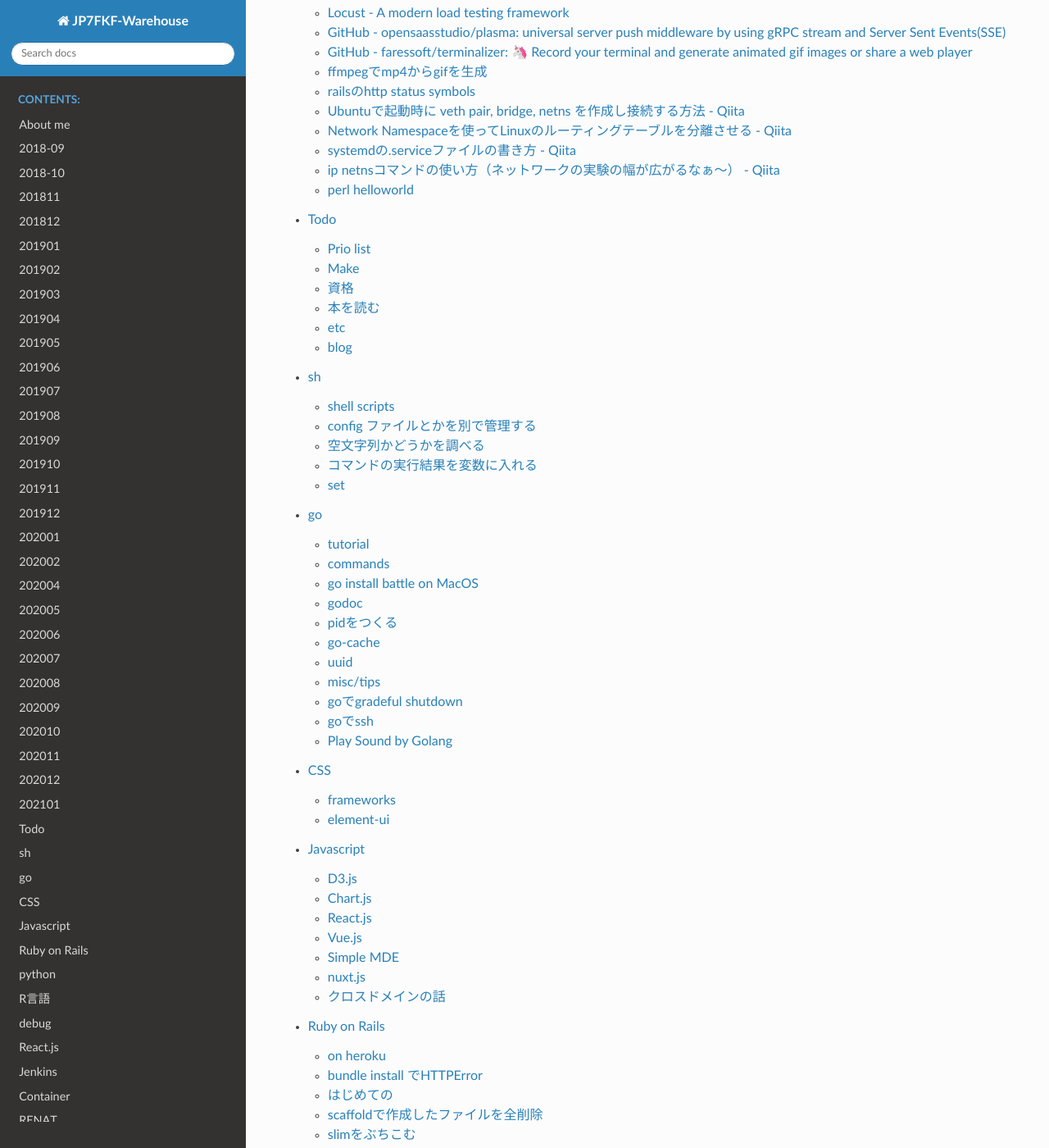
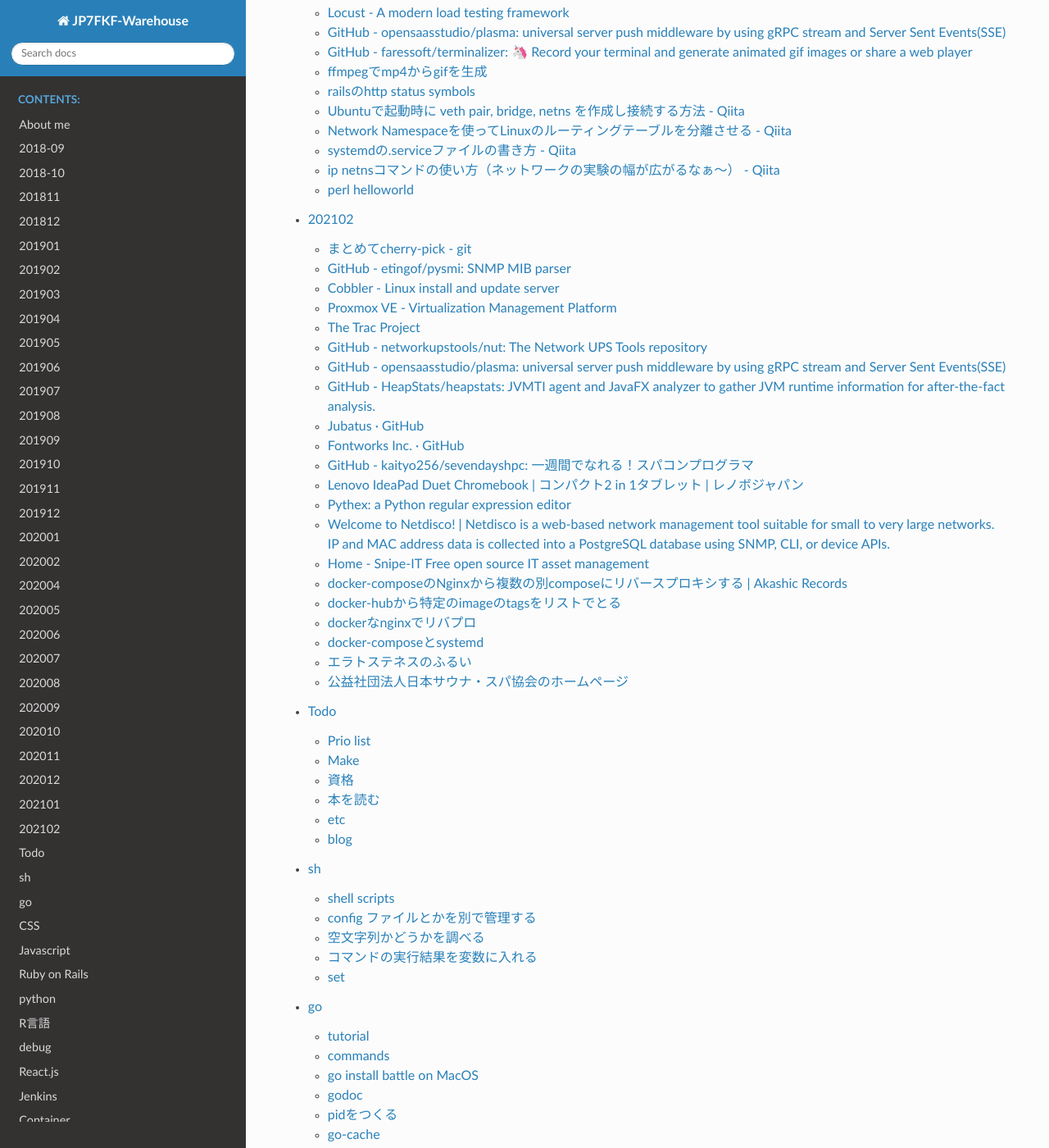
Before and after one commit to jp7fkf/JP7FKF-Warehouse, a Sphinx documentation site: the page built from source/index.rst, in a window 1280 px wide and 1400 px high, scrolled down 17886 px. Shown: the whole window at 82% size. Built offline with Sphinx 7.4.7 and the Read the Docs theme 2.0.0, drawn with Linux system fonts in a browser that asks for light colours.

Commit message:
2021-03-07 22:44:36 JST

````diff
--- a/source/_static/html/index.html
+++ b/source/_static/html/index.html
@@ -99,6 +99,7 @@
 <li>2020/02  危険物取扱者 乙種第4類 Pass(法令80%, 物理・化学100%, 性質・消火90%)
 <li>2020/04  危険物取扱者 乙種第4類 免状交付
 <li>2020/12  データベーススペシャリスト</li>
+<li>2021/02  潜水士試験　合格</li>
 <li>TOEICは最高でも700ptsに満たない程度です．</li>
 </ul>
 
@@ -212,6 +213,7 @@
 <li>2020/02  CCNP Route(300-101) Fail(779/1000(boarder: 790))</li>
 <li>2020/02  危険物取扱者 乙種第4類 Pass(法令80%, 物理・化学100%, 性質・消火90%)</li>
 <li>2020/12  データベーススペシャリスト試験　合格(免除, 64.00, 70, 64)</li>
+<li>2021/02  潜水士試験　合格</li>
 </ul>
 
 <h2>論文/発表</h2>
--- /dev/null
+++ b/source/dialy/202102.md
@@ -0,0 +1,79 @@
+# 202102
+
+## まとめてcherry-pick - git
+```
+% git cherry-pick [start_commit]..[end_commit]
+% git cherry-pick master~7..master
+% git cherry-pick aaaaaaa..fffffff
+```
+`start_commit` は採用したいcommitの一つまえを選ぶことに注意．rebaseとかと一緒．
+
+## [GitHub - etingof/pysmi: SNMP MIB parser](https://github.com/etingof/pysmi)
+
+## [Cobbler - Linux install and update server](https://cobbler.github.io/)
+
+## [Proxmox VE - Virtualization Management Platform](https://www.proxmox.com/en/proxmox-ve)
+
+## [The Trac Project](https://trac.edgewall.org/)
+
+## [GitHub - networkupstools/nut: The Network UPS Tools repository](https://github.com/networkupstools/nut)
+
+## [GitHub - opensaasstudio/plasma: universal server push middleware by using gRPC stream and Server Sent Events(SSE)](https://github.com/opensaasstudio/plasma)
+
+## [GitHub - HeapStats/heapstats: JVMTI agent and JavaFX analyzer to gather JVM runtime information for after-the-fact analysis.](https://github.com/HeapStats/heapstats)
+
+## [Jubatus · GitHub](https://github.com/jubatus)
+
+## [Fontworks Inc. · GitHub](https://github.com/fontworks-fonts)
+
+## [GitHub - kaityo256/sevendayshpc: 一週間でなれる！スパコンプログラマ](https://t.co/F4fSxzxTGn)
+
+## [Lenovo IdeaPad Duet Chromebook | コンパクト2 in 1タブレット | レノボジャパン](https://www.lenovo.com/jp/ja/jpad/notebooks/ideapad/duet-3-series/Lenovo-CT-X636/p/ZZICZCTCT1X)
+  - いいらしい([2-in-1のChromebookを買った話 - 覚書](https://satoru-takeuchi.hatenablog.com/entry/2021/02/16/164925?_ga=2.232807326.1473075926.1613758804-458065349.1612437732))
+
+## [Pythex: a Python regular expression editor](https://pythex.org/)
+
+## [Welcome to Netdisco! | Netdisco is a web-based network management tool suitable for small to very large networks. IP and MAC address data is collected into a PostgreSQL database using SNMP, CLI, or device APIs.](http://netdisco.org/)
+
+## [Home - Snipe-IT Free open source IT asset management](https://snipeitapp.com/)
+
+## [docker-composeのNginxから複数の別composeにリバースプロキシする | Akashic Records](https://a-records.info/multiple-docker-compose-with-nginx-reverse-proxy/)
+
+## docker-hubから特定のimageのtagsをリストでとる
+```
+function docker-taglist (){
+  local image=${1}
+  local limit=${2:=1}
+
+  # official image exists under /library path
+  if [[ ! "${image}" =~ ^.+/.+$ ]]; then
+    image="library/${image}"
+  fi
+  local next="https://registry.hub.docker.com/v2/repositories/${image}/tags"
+  local names
+  while [[ ${limit} -gt 0 && ${next} != "null" ]]
+  do
+    response=$(curl --silent --show-error "${next}")
+    names="${names}\n$(echo ${response} | jq -r ".results|map_values(\"${image}:\"+.name)|.[]")"
+    next=$(echo ${response} | jq -r .next)
+    limit=$((${limit}-1))
+  done
+  echo -e "${names}"
+}
+```
+- Ref
+  - [zshで簡単にコマンドライン オプションを解析する - Qiita](https://qiita.com/mollifier/items/eba71bc33bb7e3b76233)
+  - [DockerHub から image のタグ一覧を取得する - ジムには乗りたい](https://su-kun1899.hatenablog.com/entry/2019/02/17/210000)
+
+## dockerなnginxでリバプロ
+- [docker-composeのNginxから複数の別composeにリバースプロキシする | Akashic Records](https://a-records.info/multiple-docker-compose-with-nginx-reverse-proxy/)
+  - [GitHub - yoshi-self/docker-compose-multiple-wordpress](https://github.com/yoshi-self/docker-compose-multiple-wordpress)
+- [NginxをProxyサーバとして動かす方法 - Qiita](https://qiita.com/hana_shin/items/31232789f4a6510e936b)
+
+## docker-composeとsystemd
+- [Systemdとdocker-composeでカジュアルにdockerを運用する - Qiita](https://qiita.com/kanga/items/5f956bc47068c9774522)
+
+## エラトステネスのふるい
+- `O(nlog(log(n)))`
+
+## [公益社団法人日本サウナ・スパ協会のホームページ](https://www.sauna.or.jp/adviser/)
--- a/source/index.rst
+++ b/source/index.rst
@@ -39,6 +39,7 @@ Welcome to JP7FKF-Warehouse!
   dialy/202011
   dialy/202012
   dialy/202101
+  dialy/202102
   todo
   programming/sh
   programming/go
--- a/source/tech/git.md
+++ b/source/tech/git.md
@@ -250,3 +250,13 @@ $ git config receive.denynonfastforwards false
 
 - ref: [Git ファイルの履歴を完全に削除する · GitHub](https://gist.github.com/ktx2207/3167fa69531bdd6b44f1#file-git_-md)
 - ref: [機密データをリポジトリから削除する - GitHub ヘルプ](https://help.github.com/ja/github/authenticating-to-github/removing-sensitive-data-from-a-repository)
+
+## git のコミット履歴をすべて消す
+```
+git checkout --orphan tmp # orphanオプションは孤立branchとして作成(branch派生をしない)
+git commit -m "Initial Commit"
+git checkout -B master # Bオプションは上書き．masterをtmpに上書きする
+git branch -d tmp
+```
+- Reference
+  - [git のコミット履歴をすべて消す（現時点の状態の1コミットだけにする） - Qiita](https://qiita.com/okashoi/items/6b1a8ca9a4b001200167)
--- a/source/todo.md
+++ b/source/todo.md
@@ -97,12 +97,12 @@
 - 経路可視化面白そう．GoBGPあたり連携してできないかな．
 
 ## 資格
-- 潜水士
 - Xray作業主任
 - FP2級
 - 簿記2級
 - 電験3種
 - エンベデットシステムスペシャリスト
+- [公益社団法人日本サウナ・スパ協会のホームページ](https://www.sauna.or.jp/adviser/)
 - CCNP
 - 危険物甲種まで
 - 一総通
````
Also changed, not shown: other parts of source/todo.md (+1 -1 lines), source/profile.md (+2 -0 lines).
